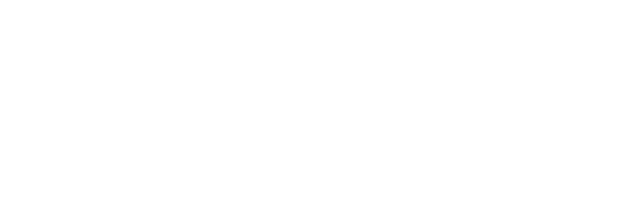
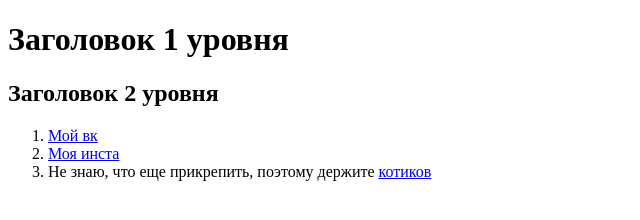
Before and after one commit to Nastya1181/task-html, a website: page src/index.html in a window 1280 px wide. Shown: the whole page, without its empty margins (0-640 px from the left). Drawn offline with Linux system fonts and the light colour scheme.

Commit message:
Задание по HTML

```diff
--- a/src/index.html
+++ b/src/index.html
@@ -3,5 +3,16 @@
     <head>
         <title>HTML</title>
     </head>
-    <body></body>
+    <body>
+        <h1>Заголовок 1 уровня</h1>
+        <h2>Заголовок 2 уровня</h2>
+        <ol>
+            <li><a href="https://vk.com/nastyazhirnova17">Мой вк</a></li>
+            <li><a href="https://www.instagram.com/slawmur7/">Моя инста</a></li>
+            <li>
+                Не знаю, что еще прикрепить, поэтому держите
+                <a href="https://meow-cafe.ru/">котиков</a>
+            </li>
+        </ol>
+    </body>
 </html>
```
Also changed, not shown: 1 other file.
